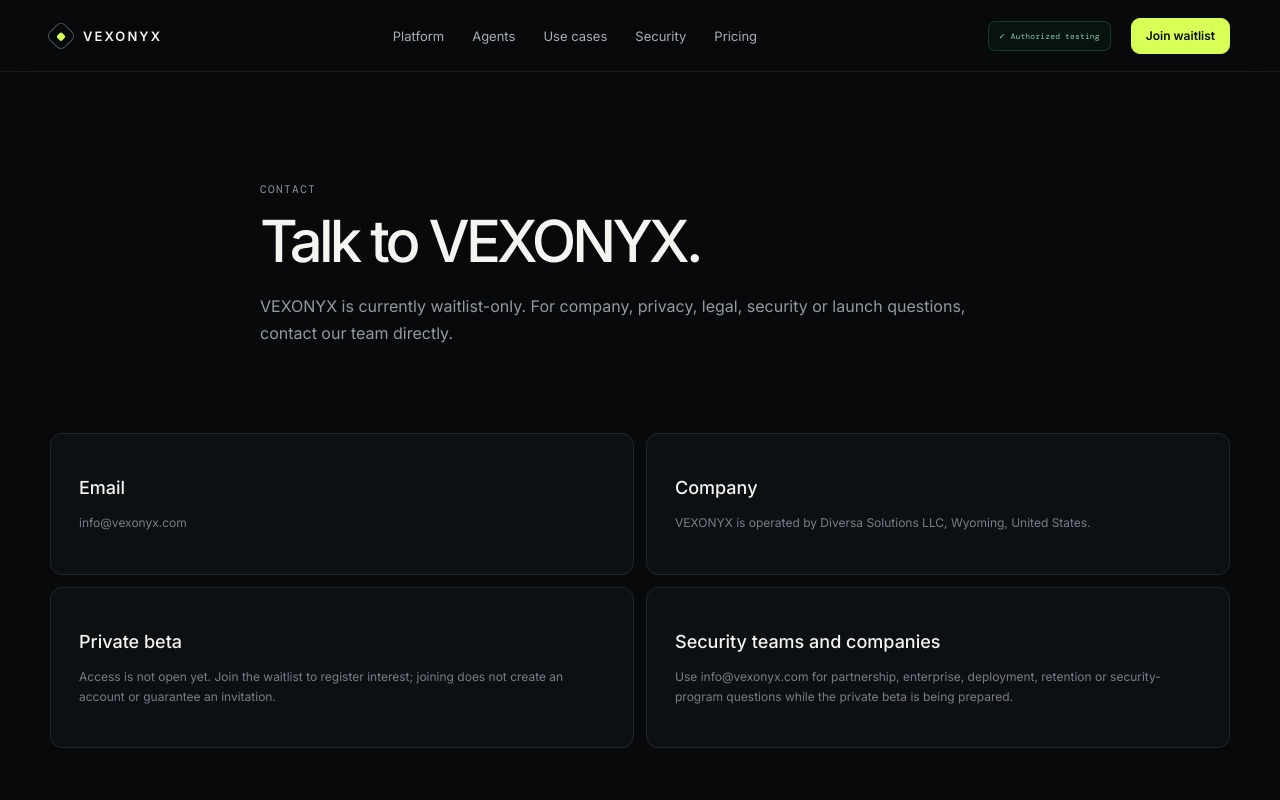
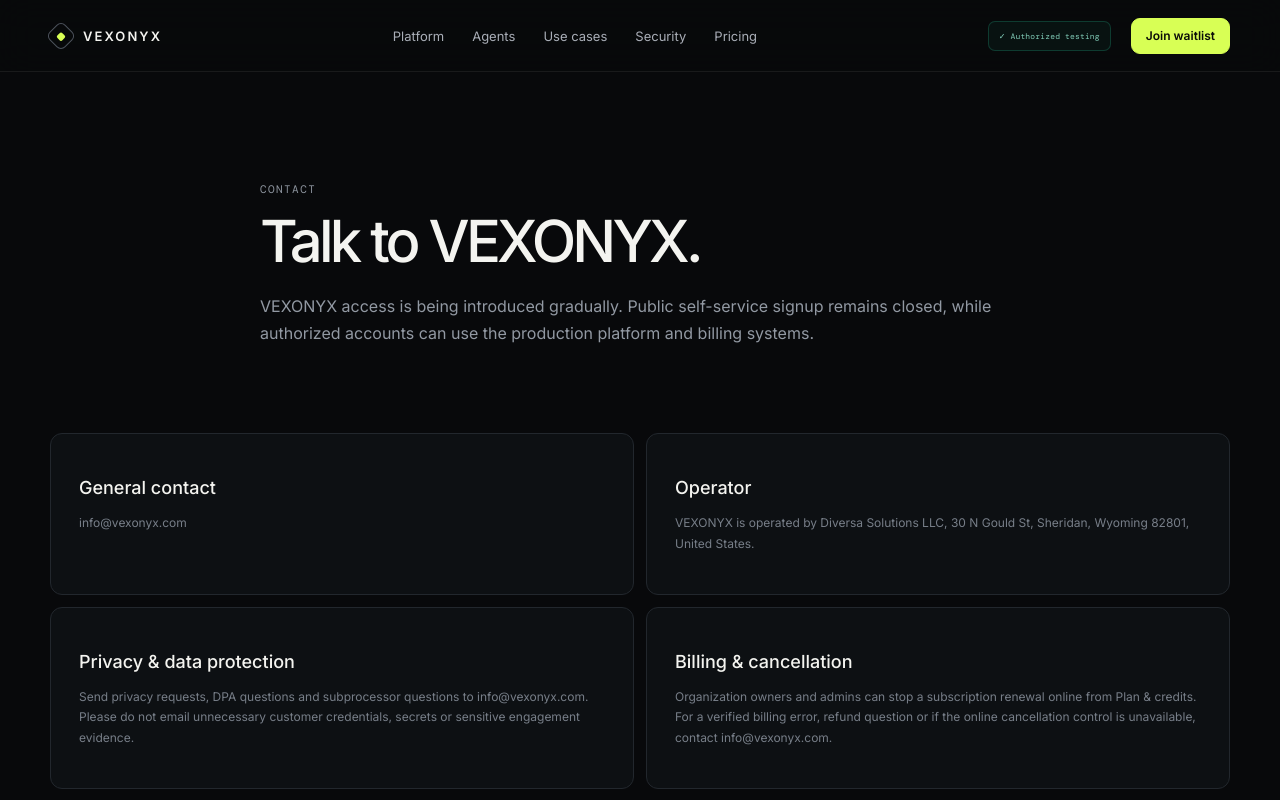
Before and after one commit to heke99/vexonyx, a Next.js app in the folder apps/web/: page /contact in a window 1280 px wide. Shown: the top 800 px of the page. Built offline with nearby package versions, Linux system fonts and the light colour scheme; no server answers; a web font is replaced by a local one.

Commit message:
Align contact and operator disclosures with production legal pages

```diff
--- a/apps/web/app/contact/page.tsx
+++ b/apps/web/app/contact/page.tsx
@@ -4,12 +4,15 @@ export default function Page() {
   return <ContentPage
     label="CONTACT"
     title="Talk to VEXONYX."
-    intro="VEXONYX is currently waitlist-only. For company, privacy, legal, security or launch questions, contact our team directly."
+    intro="VEXONYX access is being introduced gradually. Public self-service signup remains closed, while authorized accounts can use the production platform and billing systems."
     cards={[
-      { title: "Email", body: "info@vexonyx.com" },
-      { title: "Company", body: "VEXONYX is operated by Diversa Solutions LLC, Wyoming, United States." },
-      { title: "Private beta", body: "Access is not open yet. Join the waitlist to register interest; joining does not create an account or guarantee an invitation." },
-      { title: "Security teams and companies", body: "Use info@vexonyx.com for partnership, enterprise, deployment, retention or security-program questions while the private beta is being prepared." },
+      { title: "General contact", body: "info@vexonyx.com" },
+      { title: "Operator", body: "VEXONYX is operated by Diversa Solutions LLC, 30 N Gould St, Sheridan, Wyoming 82801, United States." },
+      { title: "Privacy & data protection", body: "Send privacy requests, DPA questions and subprocessor questions to info@vexonyx.com. Please do not email unnecessary customer credentials, secrets or sensitive engagement evidence." },
+      { title: "Billing & cancellation", body: "Organization owners and admins can stop a subscription renewal online from Plan & credits. For a verified billing error, refund question or if the online cancellation control is unavailable, contact info@vexonyx.com." },
+      { title: "Security & abuse", body: "Report suspected VEXONYX account compromise, platform-security issues or misuse to info@vexonyx.com. Include enough information to investigate without disclosing unrelated third-party secrets." },
+      { title: "Access", body: "Join the waitlist to register interest in access. Joining the waitlist does not create a paid account or guarantee an invitation, capacity or launch date." },
+      { title: "Legal policies", href: "/legal", body: "Terms, Refund & Cancellation, Privacy, Cookies, Acceptable Use, the Data Processing Addendum and current Subprocessors are available from the VEXONYX Legal hub." },
     ]}
   />;
 }
```
